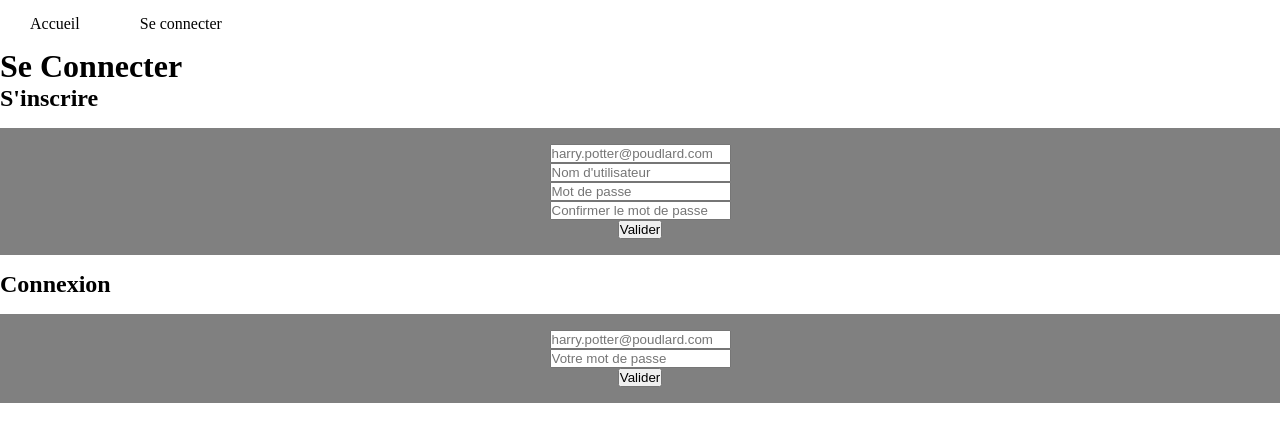
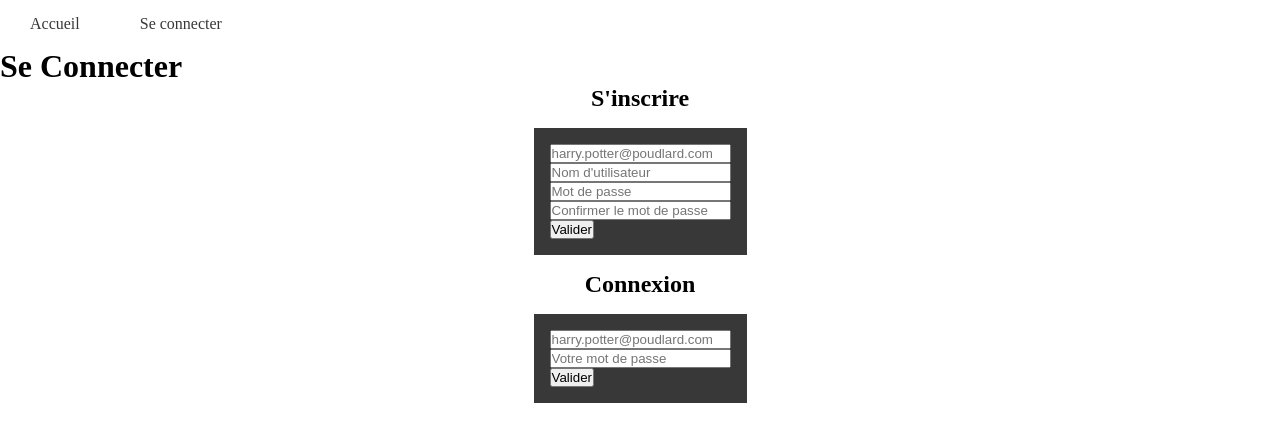
Before and after one commit to ThomasMarcheschi/PostApp, a PHP site: page /login in a window 1280 px wide. Shown: the top 442 px of the page. Run offline with PHP 8.4, Linux system fonts and the light colour scheme.

Commit message:
Ajout style login et modification message d'erreur

```diff
--- a/login.php
+++ b/login.php
@@ -2,6 +2,8 @@
 session_start();
 $inscriptionEmailError = "";
 $inscriptionPasswordError = "";
+$inscriptionUsernameError = "";
+$inscriptionPasswordConfirmError = "";
 
 $connexionEmailError = "";
 $connexionPasswordError = "";
@@ -14,6 +16,14 @@ if (isset($_GET['inscription'])) {
 
     if (isset($_GET['passwordError'])) {
         $inscriptionPasswordError = $_GET['passwordError'] === "InputInvalid" ? "Mot de passe trop court" : "";
+    }
+
+    if(isset($_GET['usernameError'])){
+        $inscriptionUsernameError = $_GET['usernameError'] === "InputInvalid" ? "Nom d'utilisateur incorrecte" : "Nom d'utilisateur existe déja";
+    }
+
+    if(isset($_GET['passwordConfirmError'])){
+        $inscriptionPasswordConfirmError = $_GET['passwordConfirmError'] === "InputInvalid" ? "Mot de passe erroné" : "";
     }
 }
 
@@ -43,7 +53,7 @@ include_once $_SERVER['DOCUMENT_ROOT'] . "/components/head.php";
     <h1>Se Connecter</h1>
 
 
-    <section>
+    <section class="authentification">
         <h2>S'inscrire</h2>
         <form action="/routes/signup.php" method="POST">
             <input type="email" name="email" placeholder="harry.potter@poudlard.com">
@@ -51,16 +61,22 @@ include_once $_SERVER['DOCUMENT_ROOT'] . "/components/head.php";
                 <?= $inscriptionEmailError ?>
             </p>
             <input type="text" name="username" placeholder="Nom d'utilisateur">
+            <p class="error">
+                <?= $inscriptionUsernameError ?>
+            </p>
             <input type="password" name="password" placeholder="Mot de passe">
             <p class="error">
                 <?= $inscriptionPasswordError ?>
             </p>
             <input type="password" name="passwordConfirm" placeholder="Confirmer le mot de passe">
+            <p class="error">
+                <?= $inscriptionPasswordConfirmError ?>
+            </p>
             <button>Valider</button>
         </form>
     </section>
 
-    <section>
+    <section class="authentification">
         <h2>Connexion</h2>
         <form action="/routes/signin.php" method="POST">
             <input type="email" name="email" placeholder="harry.potter@poudlard.com">
--- a/models/UserModel.php
+++ b/models/UserModel.php
@@ -25,9 +25,10 @@ class UserModel extends DB{
     }
 
     function fetch() : array {
-        $stmt = $this -> getConnect() -> prepare('SELECT * FROM users WHERE email=?');
+        $stmt = $this -> getConnect() -> prepare('SELECT * FROM users WHERE email=? || username=?');
 
         $stmt -> bindParam(1, $this ->email);
+        $stmt -> bindParam(2, $this ->username);
 
         $res = $stmt -> execute();
 
--- a/styles/style.css
+++ b/styles/style.css
@@ -13,17 +13,25 @@ nav>ul {
     display: flex;
 }
 
-nav>ul>li,nav a {
-    color: black;
+nav>ul>li,nav a{
+
+    color: rgb(56, 56, 56);
     padding: 15px;
 }
 
-form{
-    background-color: gray;
-    padding: 1em;
+.authentification {
     display: flex;
     flex-direction: column;
     justify-content: center;
     align-items: center;
+}
+
+form {
+    background-color: rgb(56, 56, 56);
+    padding: 1em;
     margin: 1em 0;
 }
+
+.error{
+    color: red;
+}
```
Also changed, not shown: controllers/UserController.php (+17 -6 lines).
